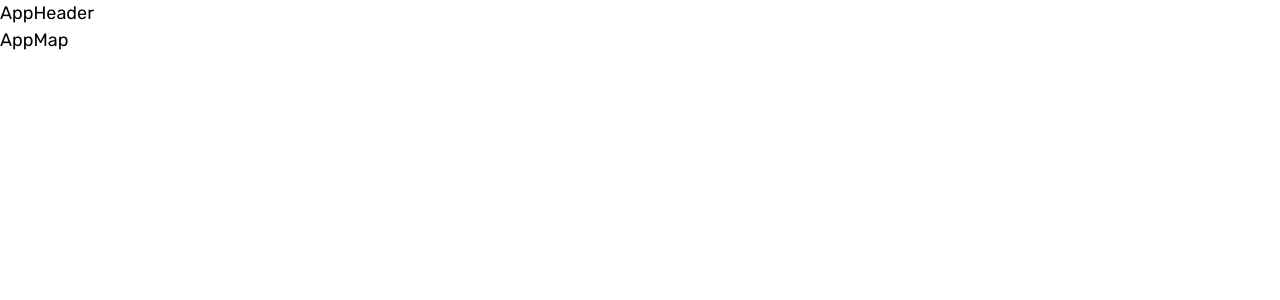
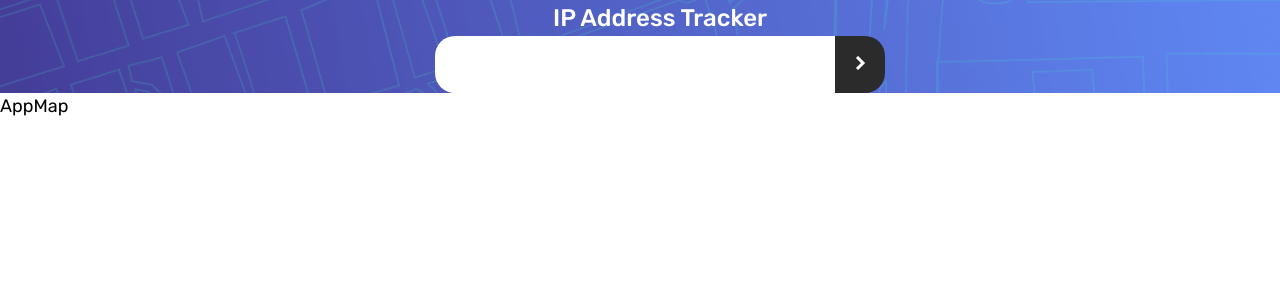
Before and after one commit to nidalA1992/ip-address-tracker, a React (Create React App) app: page / in a window 1280 px wide. Shown: the top 300 px of the page. Built offline with nearby package versions, Linux system fonts and the light colour scheme.

Commit message:
added global styles, add search element, api, some styles

```diff
--- a/src/app/styles/global.scss
+++ b/src/app/styles/global.scss
@@ -72,3 +72,14 @@ select {
     scroll-behavior: auto !important;
 	}
 }
+
+input {
+  outline: none;
+}
+
+button {
+  border: none;
+  background-color: transparent;
+  cursor: pointer;
+  outline: none;
+}
--- a/src/app/styles/vars.scss
+++ b/src/app/styles/vars.scss
@@ -1,4 +1,4 @@
 :root {
-  --very-Dark-gray: hsl(0, 0%, 17%);
+  --very-dark-gray: hsl(0, 0%, 17%);
   --dark-gray: hsl(0, 0%, 59%);
 }
--- /dev/null
+++ b/src/features/app-header/api/fetch-position.ts
@@ -0,0 +1,15 @@
+import { getApiKey } from "shared";
+
+export const fetchPosition = async () => {
+  const api_key = getApiKey();
+
+  const res = await fetch(
+    `https://geo.ipify.org/api/v2/country,city?apiKey=${api_key}&ipAddress=8.8.8.8`
+  );
+
+  if (res.ok) {
+    return await res.json();
+  } else {
+    throw Error();
+  }
+};
--- a/src/features/app-header/ui/index.tsx
+++ b/src/features/app-header/ui/index.tsx
@@ -1,5 +1,18 @@
 import React from "react";
+import type { ReactNode } from "react";
+
+import s from "./styles.module.scss";
+import { SearchForm } from "./search-form";
+
+// interface IAppHeaderProps {
+//   children?: ReactNode;
+// }
 
 export const AppHeader = () => {
-  return <div>AppHeader</div>;
+  return (
+    <header className={s.header}>
+      <h1 className={s.title}>IP Address Tracker</h1>
+      <SearchForm />
+    </header>
+  );
 };
--- /dev/null
+++ b/src/features/app-header/ui/search-form/index.tsx
@@ -0,0 +1,69 @@
+import React, { useState } from "react";
+import type { ChangeEvent, EventHandler } from "react";
+
+import { SearchIcon } from "../search-icon";
+import { fetchPosition } from "../../api/fetch-position";
+
+import s from "./styles.module.scss";
+
+type InputChange = EventHandler<ChangeEvent<HTMLInputElement>>;
+type FormSubmit = EventHandler<ChangeEvent<HTMLFormElement>>;
+
+export const SearchForm = () => {
+  const [isLoading, setIsLoading] = useState(false);
+  const [error, setError] = useState("");
+  const [value, setValue] = useState("");
+
+  const handleSubmit: FormSubmit = async (e) => {
+    e.preventDefault();
+    setIsLoading(true);
+
+    const regexp = /([0-9]{1,3}\.){3}[0-9]{1,3}$/;
+
+    try {
+      if (!regexp.test(value)) {
+        setError("Неверный формат IP-адреса!");
+        return;
+      }
+
+      const position = await fetchPosition();
+      setValue("");
+      console.log(position);
+    } catch (err) {
+      setError("Произошла ошибка попробуйте снова!");
+    } finally {
+      setIsLoading(false);
+    }
+
+    setTimeout(() => setError(""), 5000);
+  };
+
+  const handleFormChange = () => {
+    setError("");
+  };
+
+  const handleInputChange: InputChange = (e) => {
+    setValue(e.target.value);
+  };
+
+  return (
+    <form
+      className={s.form}
+      onChange={handleFormChange}
+      onSubmit={handleSubmit}
+    >
+      <input
+        className={s.input}
+        onChange={handleInputChange}
+        value={value}
+        name="ip"
+        type="text"
+      />
+      {/* <span className={s.error}>{error ? error : ""}</span> */}
+      {/* {error && <span>{error}</span>} */}
+      <button className={s.button} type="submit">
+        {isLoading ? "Loading..." : <SearchIcon />}
+      </button>
+    </form>
+  );
+};
--- /dev/null
+++ b/src/features/app-header/ui/search-form/styles.module.scss
@@ -0,0 +1,32 @@
+@use 'app/styles/mixins';
+
+$br: 20px;
+$pd: 15px;
+
+.form {
+  @include mixins.flex;
+  width: 100%;
+
+}
+
+.input {
+  border: none;
+  padding: $pd;
+  border-top-left-radius: $br;
+  border-bottom-left-radius: $br;
+  flex-basis: 85%;
+  max-width: 400px;
+
+}
+
+.error {
+  // transition: all 200ms ease-in;
+}
+
+.button {
+  flex-basis: 50px;
+  background-color: var(--very-dark-gray);
+  padding: $pd;
+  border-top-right-radius: $br;
+  border-bottom-right-radius: $br;
+}
--- /dev/null
+++ b/src/features/app-header/ui/search-icon.tsx
@@ -0,0 +1,9 @@
+import React from "react";
+
+export const SearchIcon = () => {
+  return (
+    <svg xmlns="http://www.w3.org/2000/svg" width="11" height="14">
+      <path fill="none" stroke="#FFF" strokeWidth="3" d="M2 1l6 6-6 6" />
+    </svg>
+  );
+};
--- /dev/null
+++ b/src/features/app-header/ui/styles.module.scss
@@ -0,0 +1,15 @@
+@use 'app/styles/mixins.scss';
+
+.header {
+  @include mixins.container;
+  // @include mixins.flex(center, center, column);
+  background-image: url('../../../../public/pattern-bg.png');
+  background-repeat: no-repeat;
+  background-position: center;
+  background-size: cover;
+}
+
+.title {
+  @include mixins.font(24px, 500, white);
+  text-align: center;
+}
```
